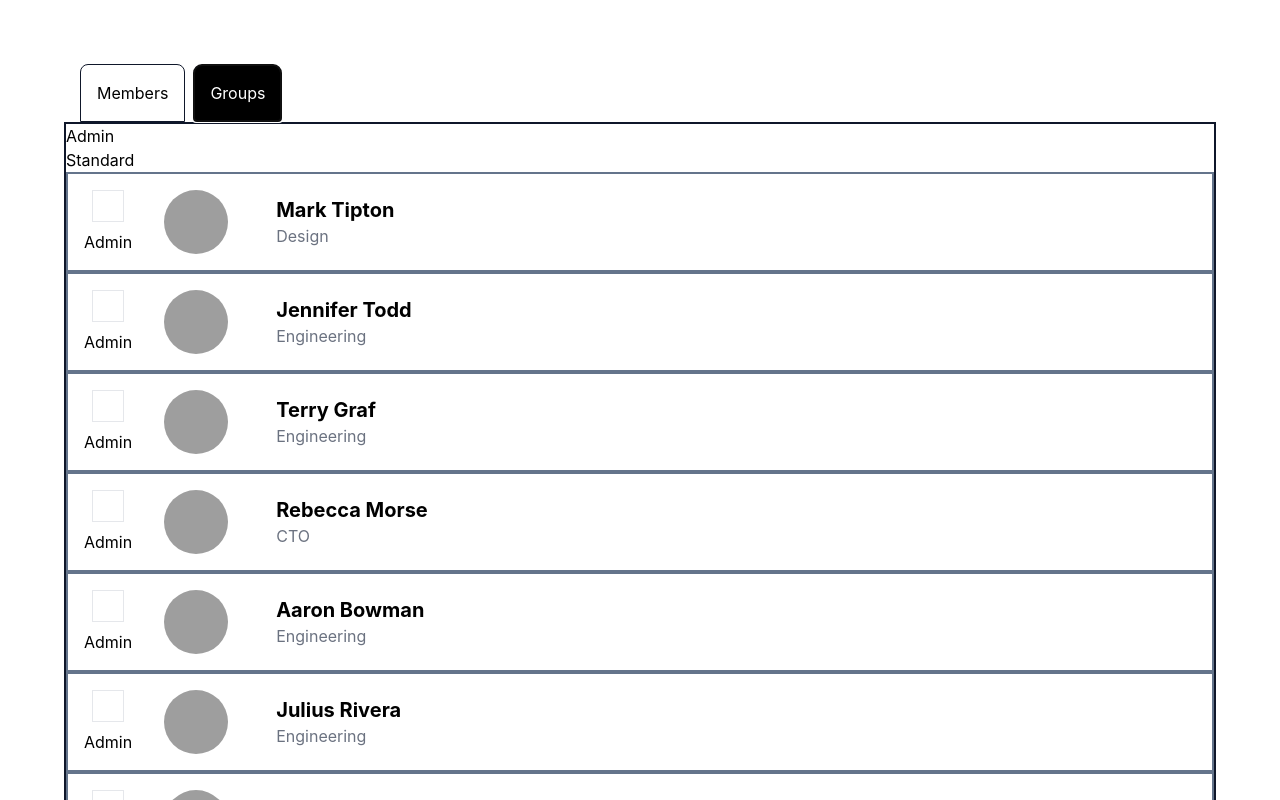
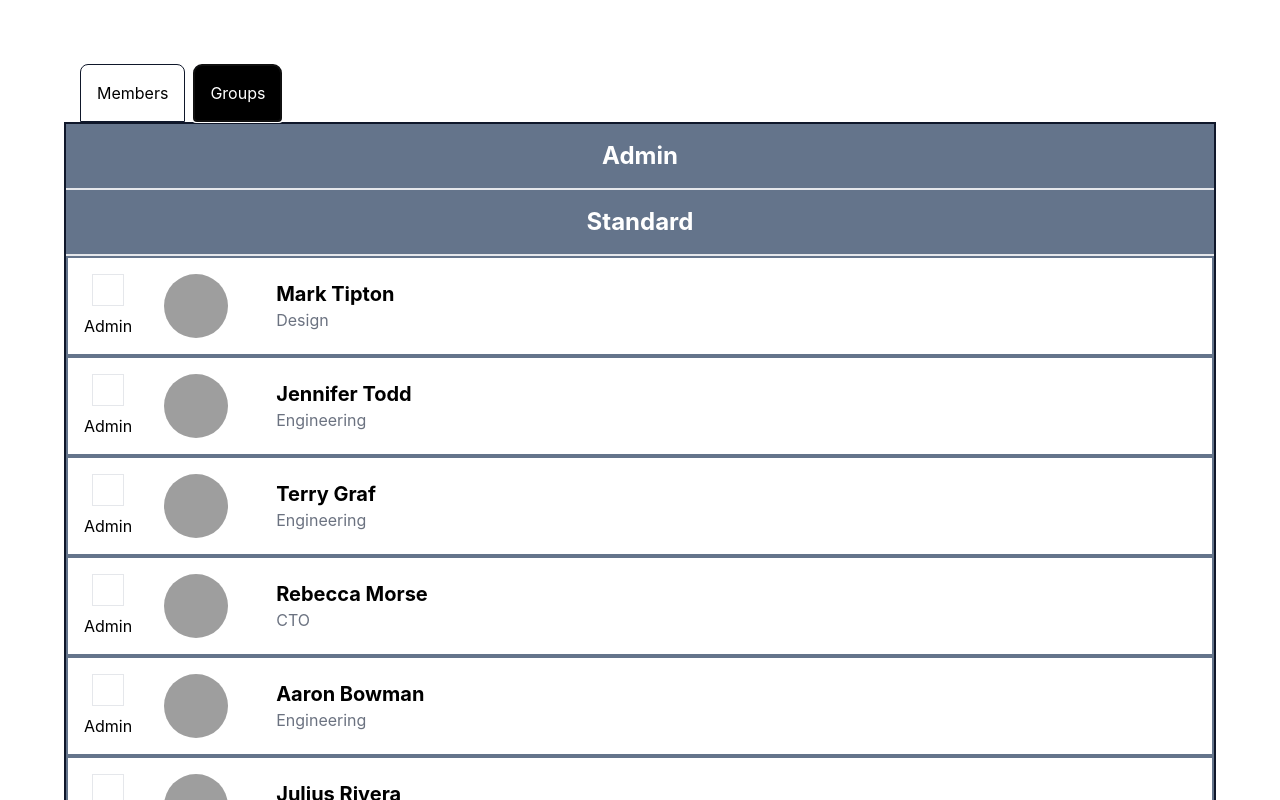
Before and after one commit to babramczyk/member-list-take-home, a React (Create React App) app: page / in a window 1280 px wide. Both pictures are taken after a click on the tab "Groups". Shown: the top 800 px of the page. Built offline with nearby package versions, Linux system fonts and the light colour scheme; grey boxes are pictures that could not be loaded.

Commit message:
style the headers a little bit better

```diff
--- a/src/App.tsx
+++ b/src/App.tsx
@@ -1,4 +1,4 @@
-import { Fragment, useCallback, useEffect, useState } from "react";
+import { Fragment, ReactNode, useCallback, useEffect, useState } from "react";
 import { Member, fetchMembers } from "./data/members";
 import "./App.css";
 import { MemberRow } from "./components/MemberRow";
@@ -39,9 +39,15 @@ export default function App() {
 
     let hasRenderedStandardHeader = false;
 
+    const Header = ({ children }: { children: ReactNode }) => (
+      <div className="bg-slate-500 text-white text-2xl text-center p-4 border-b-2 font-bold">
+        {children}
+      </div>
+    );
+
     return (
       <>
-        <div>Admin</div>
+        <Header>Admin</Header>
         {[...members]
           .sort((a, b) => (a.admin ? -1 : 1))
           .map((member) => {
@@ -53,7 +59,7 @@ export default function App() {
 
             return (
               <Fragment key={member.id}>
-                {willRenderStandardHeader && <div>Standard</div>}
+                {willRenderStandardHeader && <Header>Standard</Header>}
                 <MemberRow
                   member={member}
                   onToggleAdmin={() => onToggleAdmin(member.id)}
@@ -76,8 +82,8 @@ export default function App() {
             Groups
           </Tabs.Trigger>
         </Tabs.List>
-        <div className="border-2 border-slate-900 h-full flex flex-col">
-          <Tabs.Content value="members">
+        <div className="border-2 border-slate-900 h-full flex flex-col items-stretch">
+          <Tabs.Content value="members" className="flex flex-col items-stretch">
             {/* TODO: Figure out a fancy way to not recreate elements for each row? Would be better for perf if we need that one day, + could do some fun animation stuff as rows move around */}
             {members?.map((member) => (
               <MemberRow
@@ -88,7 +94,9 @@ export default function App() {
             ))}
           </Tabs.Content>
           {/* TODO: Don't do this sorting / logic if this tab isn't active / rendered? */}
-          <Tabs.Content value="groups">{renderGroupTab()}</Tabs.Content>
+          <Tabs.Content value="groups" className="flex flex-col items-stretch">
+            {renderGroupTab()}
+          </Tabs.Content>
         </div>
       </Tabs.Root>
     </div>
```
